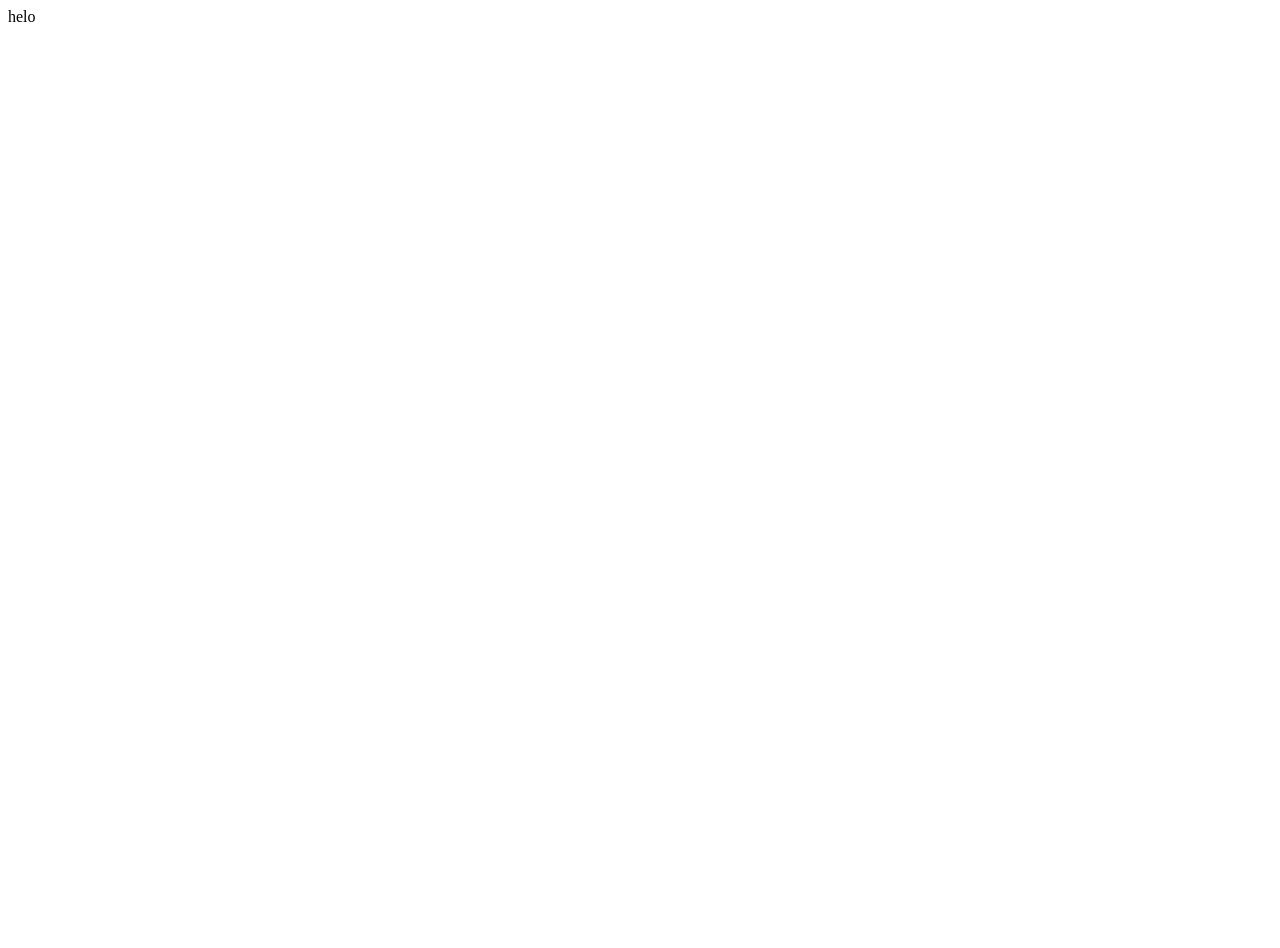
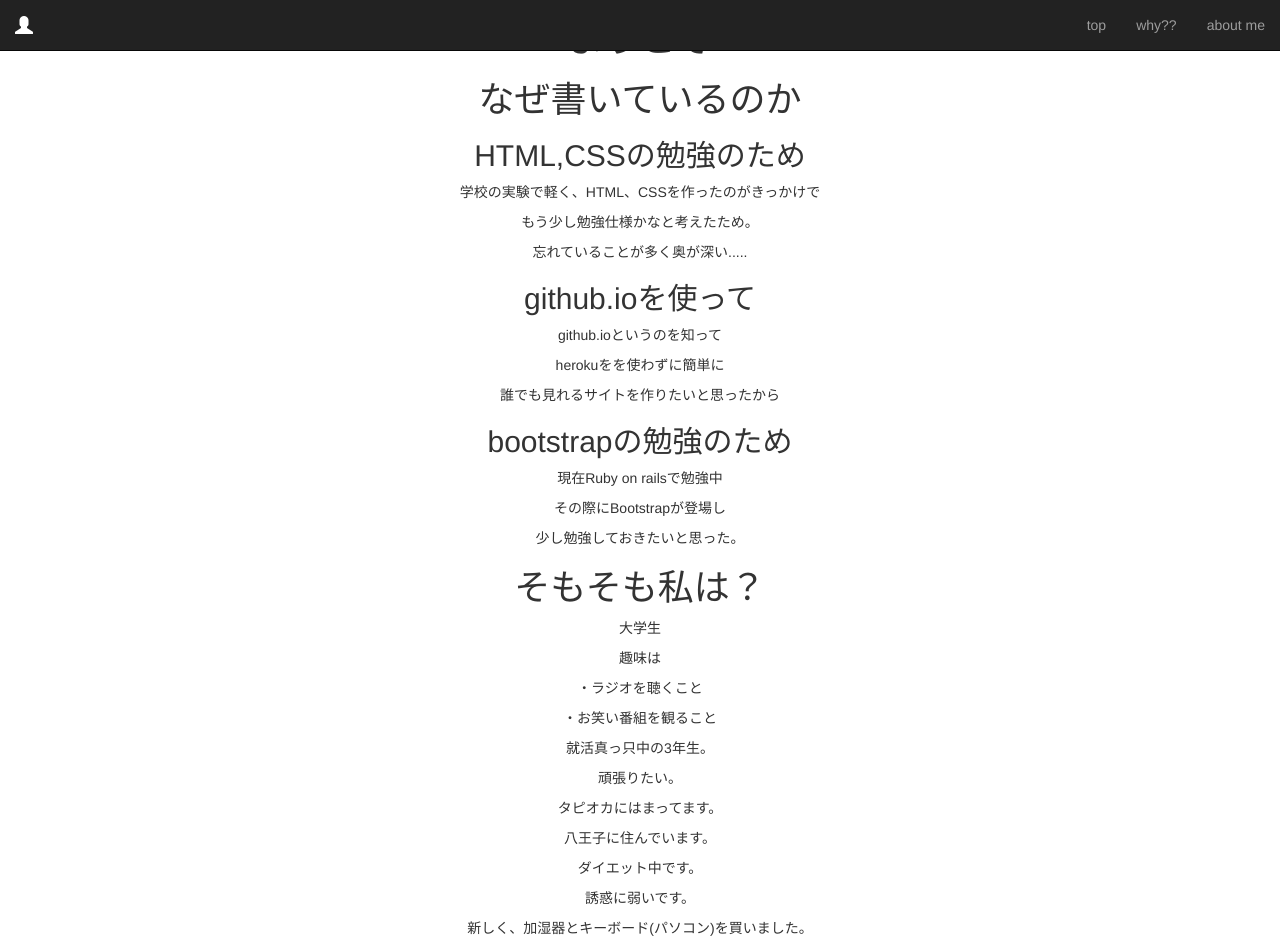
Before and after one commit to taku0622/github_tutorial, a plain HTML site: page docs/index.html in a window 1280 px wide. Before the commit the page ends 800 px from the top, so only its background shows below. Drawn offline with nearby package versions, Linux system fonts and the light colour scheme.

Commit message:
create github pages

```diff
--- a/docs/index.html
+++ b/docs/index.html
@@ -1 +1,119 @@
-helo
+<!DOCTYPE html>
+<html lang="ja">
+<head>
+  <meta charset="utf-8">
+  <meta http-equiv="X-UA-Compatible" content="IE=edge">
+  <meta name="viewport" content="width=device-width, initial-scale=1">
+  <title>takuの練習</title>
+  <link href="https://maxcdn.bootstrapcdn.com/bootstrap/3.3.1/css/bootstrap.min.css" rel="stylesheet">
+  <!--[if lt IE 9]>
+			<script src="https://oss.maxcdn.com/html5shiv/3.7.2/html5shiv.min.js"></script>
+			<script src="https://oss.maxcdn.com/respond/1.4.2/respond.min.js"></script>
+    <![endif]-->
+  <link rel="stylesheet" href="design.css">
+</head>
+
+<body>
+
+  <nav class="navbar navbar-inverse navbar-fixed-top">
+    <div class="container-fluid">
+      <div class="navbar-header">
+        <button type="button" class="navbar-toggle collapsed" data-toggle="collapse" data-target="#navbarEexample7">
+          <span class="sr-only">Toggle navigation</span>
+          <span class="icon-bar"></span>
+          <span class="icon-bar"></span>
+          <span class="icon-bar"></span>
+        </button>
+        <a class="navbar-brand" href="#top">
+          <span class="glyphicon glyphicon-user" aria-hidden="true"></span>
+        </a>
+      </div>
+      <div class="collapse navbar-collapse" id="navbarEexample7">
+        <ul class="nav navbar-nav navbar-right">
+          <li><a href="#top">top</a></li>
+          <li><a href="#why">why??</a></li>
+          <li><a href="#about_me">about me</a></li>
+        </ul>
+      </div>
+    </div>
+  </nav>
+
+  <div class="top" id="top" style="text-align:center">
+    <h1>ようこそ</h1>
+  </div>
+
+  <div class="why" id="why" style="text-align:center">
+    <h1>なぜ書いているのか</h1>
+    <h2>HTML,CSSの勉強のため</h2>
+    <p>
+      学校の実験で軽く、HTML、CSSを作ったのがきっかけで
+    </p>
+    <p>
+      もう少し勉強仕様かなと考えたため。
+    </p>
+    <p>
+      忘れていることが多く奥が深い.....
+    </p>
+    <h2>github.ioを使って</h2>
+    <p>
+      github.ioというのを知って
+    </p>
+    <p>
+      herokuをを使わずに簡単に
+    </p>
+    <p>
+      誰でも見れるサイトを作りたいと思ったから
+    </p>
+    <h2>bootstrapの勉強のため</h2>
+    <p>
+      現在Ruby on railsで勉強中
+    </p>
+    <p>
+      その際にBootstrapが登場し
+    </p>
+    <p>
+      少し勉強しておきたいと思った。
+    </p>
+
+  </div>
+
+  <div class="about_me" id="about_me" style="text-align:center">
+    <h1>そもそも私は？</h1>
+    <p>
+      大学生
+    </p>
+    <p>
+      趣味は
+    </p>
+    <p>
+      ・ラジオを聴くこと
+    </p>
+    <p>
+      ・お笑い番組を観ること
+    </p>
+    <p>
+      就活真っ只中の3年生。
+    </p>
+    <p>
+      頑張りたい。
+    </p>
+    <p>
+      タピオカにはまってます。
+    </p>
+    <P>
+      八王子に住んでいます。
+    </P>
+    <p>
+      ダイエット中です。
+    </p>
+    <p>
+      誘惑に弱いです。
+    </p>
+    <p>
+      新しく、加湿器とキーボード(パソコン)を買いました。
+    </p>
+  </div>
+  <script src="https://ajax.googleapis.com/ajax/libs/jquery/1.11.1/jquery.min.js"></script>
+  <script src="https://maxcdn.bootstrapcdn.com/bootstrap/3.3.1/js/bootstrap.min.js"></script>
+</body>
+</html>
```
Also changed, not shown: 1 other file.
